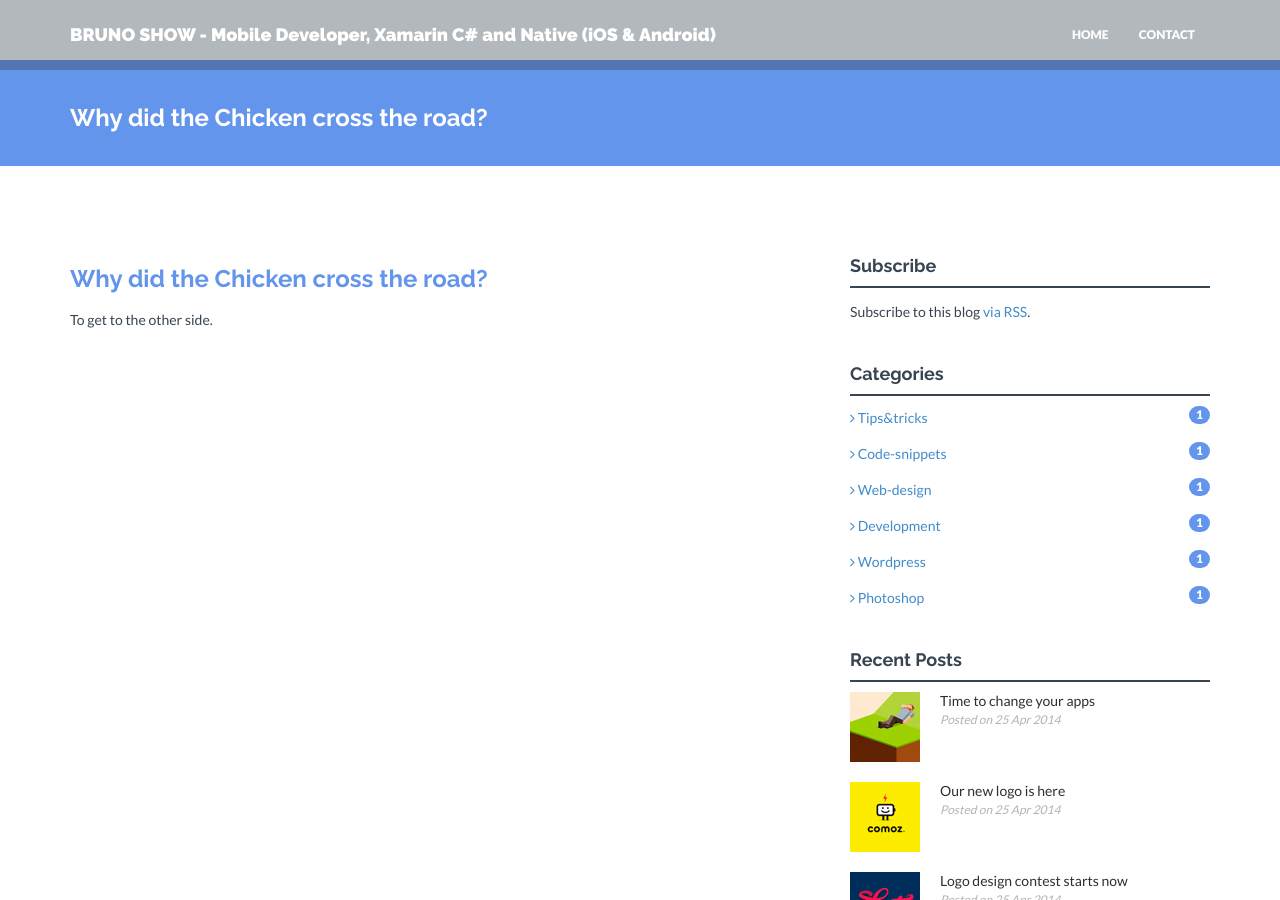
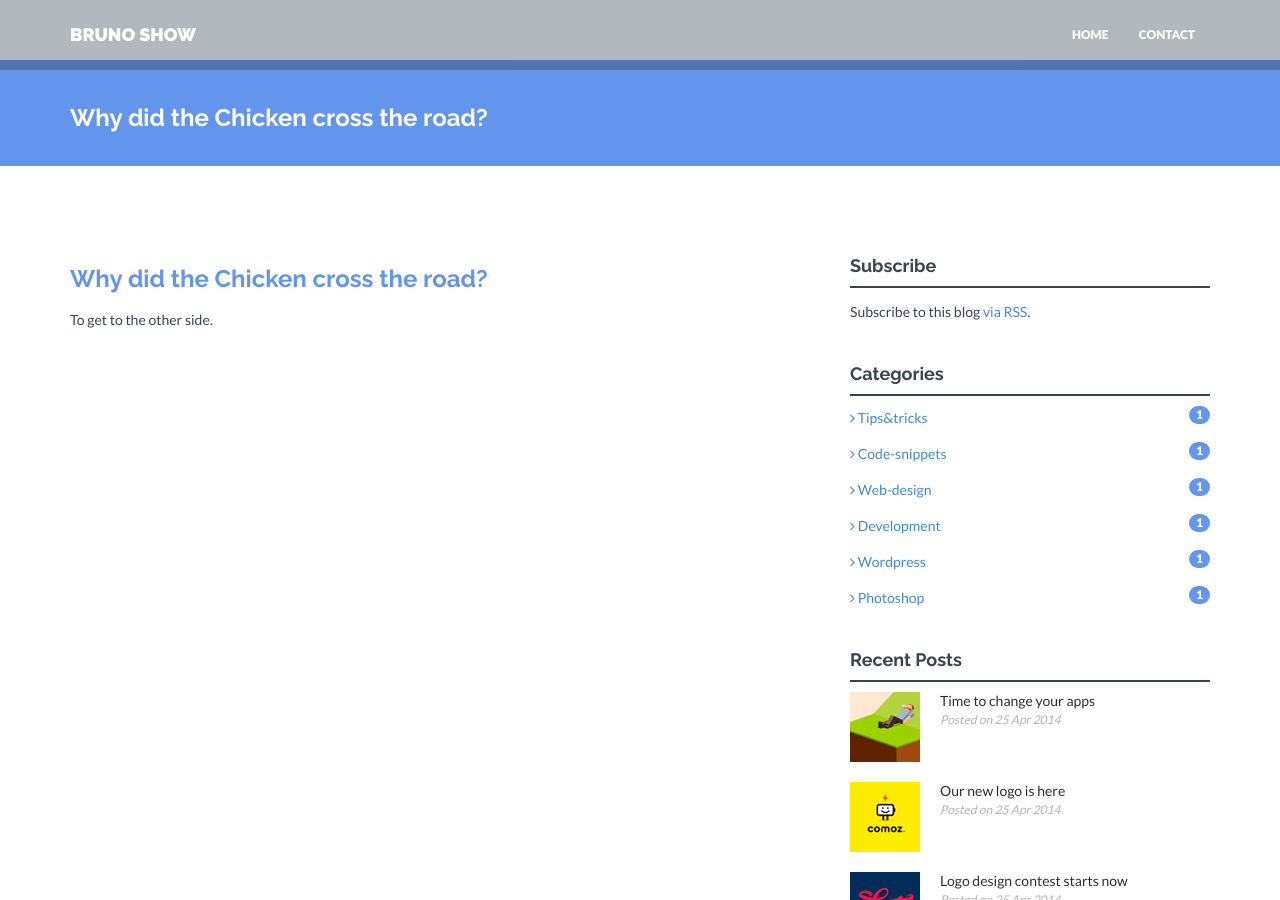
Before and after one commit to brunoshow/brunoshow.github.io, a Jekyll site: the page built from _posts/question/2014-04-15-your-project-name.markdown, in a window 1280 px wide and 900 px high. Built offline with Jekyll 4.4.1, drawn with Linux system fonts in a browser that asks for light colours; nearby versions of some CDN libraries; some of the changed lines change nothing that is shown.

Commit message:
Set title after scroll

```diff
--- a/_config.yml
+++ b/_config.yml
@@ -1,7 +1,7 @@
 ### GENERAL SETTINGS ###
 
 # Site settings
-title: "BRUNO SHOW - Mobile Developer, Xamarin C# and Native (iOS & Android)"
+title: "Bruno - Mobile Developer, Xamarin C# and Native (iOS & Android)"
 description: "Bruno Rosa Mobile Developer, Xamarin C# and Native (iOS & Android), Information System Bachelor (BSc CIS), working in Berlin."
 analytics: #Google analytics code in the format XX-nnnnnnnn-n
 baseurl: "" #important: start with /
--- a/_includes/nav.html
+++ b/_includes/nav.html
@@ -8,7 +8,7 @@
         <span class="icon-bar"></span>
         <span class="icon-bar"></span>
       </button>
-      <a class="navbar-brand" href="{{ "/"  | prepend: site.baseurl }}">{{ site.title }}</a>
+      <a id="nav-title" class="navbar-brand" href="{{ "/"  | prepend: site.baseurl }}">{{ site.title }}</a>
     </div>
     <div class="navbar-collapse collapse navbar-right">
       <ul class="nav navbar-nav">
--- a/assets/js/custom.js
+++ b/assets/js/custom.js
@@ -10,10 +10,12 @@
 		var contentNav = $('#headerwrap').height();
 		var stickyNav = function () {
 		    var scrollTop = $(window).scrollTop();
-		    if (scrollTop > contentNav/2) {
+		    if (scrollTop > contentNav/1.2) {
 		        $('.navbar').removeClass("transparent");
+		        document.getElementById("nav-title").innerHTML = document.title;
 		    } else {;
 		        $('.navbar').addClass("transparent");
+		        document.getElementById("nav-title").innerHTML = "BRUNO SHOW";
 		    }
 		};
 		stickyNav();
```
